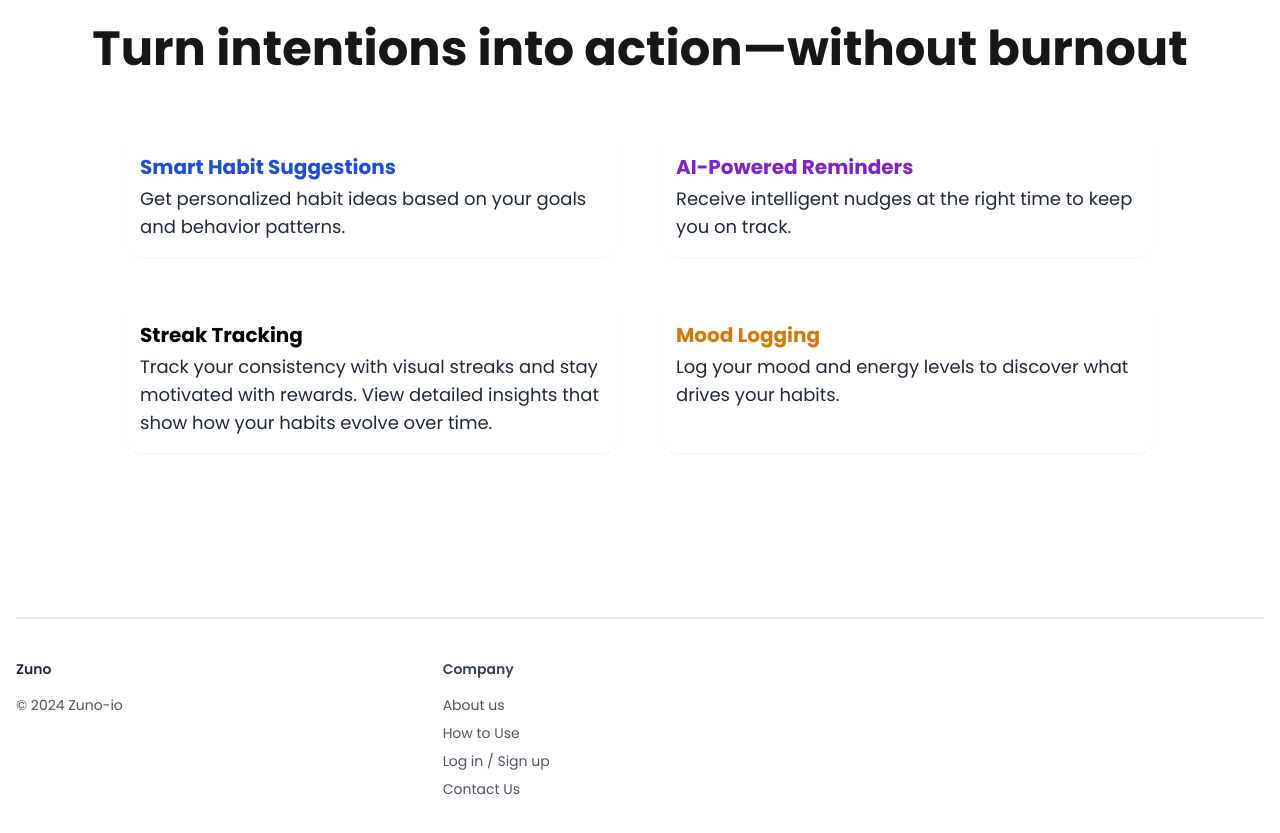
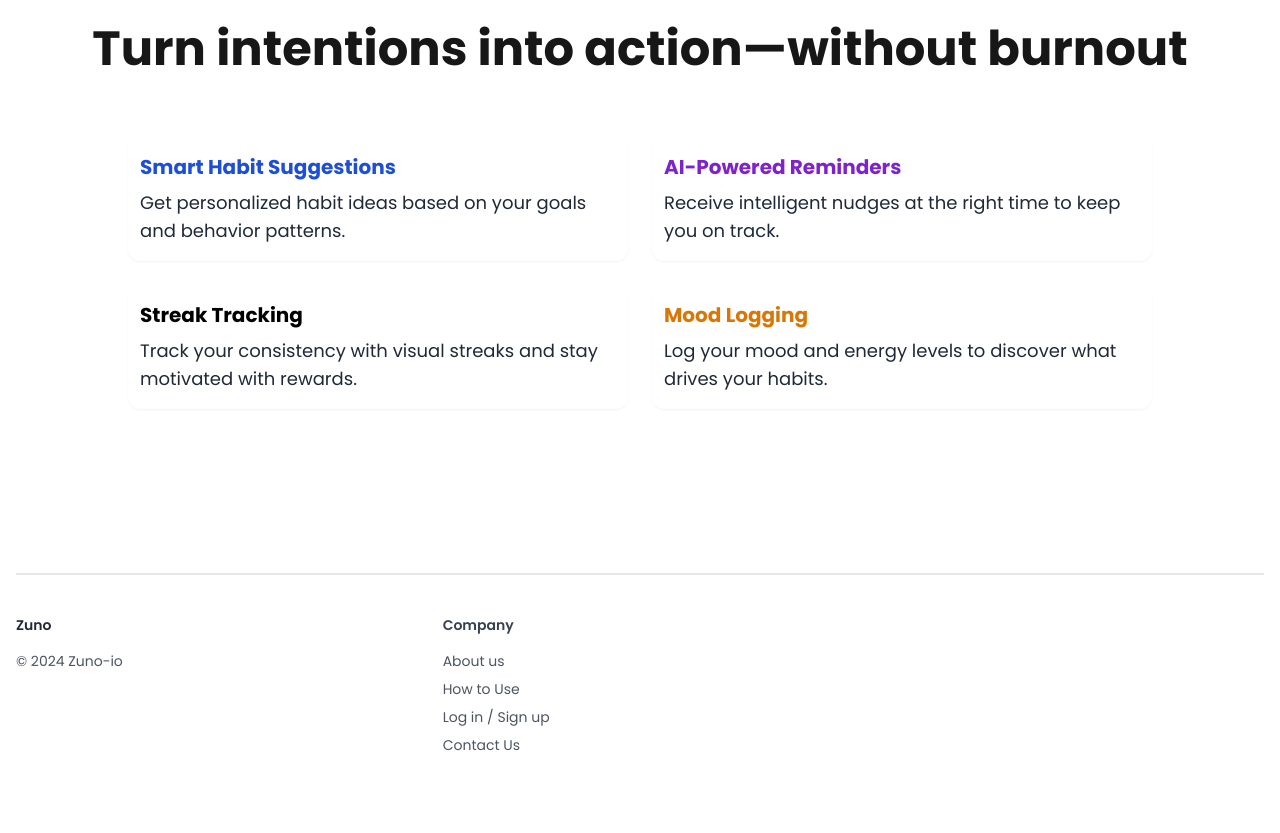
Before and after one commit to gyimadu/habit-tracker, a Next.js app: page / in a window 1280 px wide. Shown: the part 1020-1853 px from the top of the page. Built offline with nearby package versions, Linux system fonts and the light colour scheme.

Commit message:
updated features section

```diff
--- a/src/app/page.tsx
+++ b/src/app/page.tsx
@@ -133,30 +133,30 @@ export default function Home() {
             Turn intentions into action—without burnout
           </h2>
 
-          <div className="grid grid-cols-1 md:grid-cols-2 gap-12 max-w-5xl mx-auto">
+          <div className="grid grid-cols-1 md:grid-cols-2 gap-6 max-w-5xl mx-auto">
             <div className="space-y-1 py-4 px-3 rounded-xl bg-white shadow-sm hover:shadow-md transition-shadow">
-              <h3 className="text-xl font-bold text-blue-700">Smart Habit Suggestions</h3>
+              <h3 className="text-xl mb-2 font-bold text-blue-700">Smart Habit Suggestions</h3>
               <p className="text-gray-800 text-lg">
                 Get personalized habit ideas based on your goals and behavior patterns.
               </p>
             </div>
 
             <div className="space-y-1 py-4 px-3 rounded-xl bg-white shadow-sm hover:shadow-md transition-shadow">
-              <h3 className="text-xl font-bold text-purple-700">AI-Powered Reminders</h3>
+              <h3 className="text-xl mb-2 font-bold text-purple-700">AI-Powered Reminders</h3>
               <p className="text-gray-800 text-lg">
                 Receive intelligent nudges at the right time to keep you on track.
               </p>
             </div>
 
             <div className="space-y-1 py-4 px-3 rounded-xl bg-white shadow-sm hover:shadow-md transition-shadow">
-              <h3 className="text-xl font-bold text-black">Streak Tracking</h3>
+              <h3 className="text-xl mb-2 font-bold text-black">Streak Tracking</h3>
               <p className="text-gray-800 text-lg">
-                Track your consistency with visual streaks and stay motivated with rewards. View detailed insights that show how your habits evolve over time.
+                Track your consistency with visual streaks and stay motivated with rewards.
               </p>
             </div>
 
             <div className="space-y-1 py-4 px-3 rounded-xl bg-white shadow-sm hover:shadow-md transition-shadow">
-              <h3 className="text-xl font-bold text-amber-600">Mood Logging</h3>
+              <h3 className="text-xl mb-2 font-bold text-amber-600">Mood Logging</h3>
               <p className="text-gray-800 text-lg">
                 Log your mood and energy levels to discover what drives your habits.
               </p>
```
